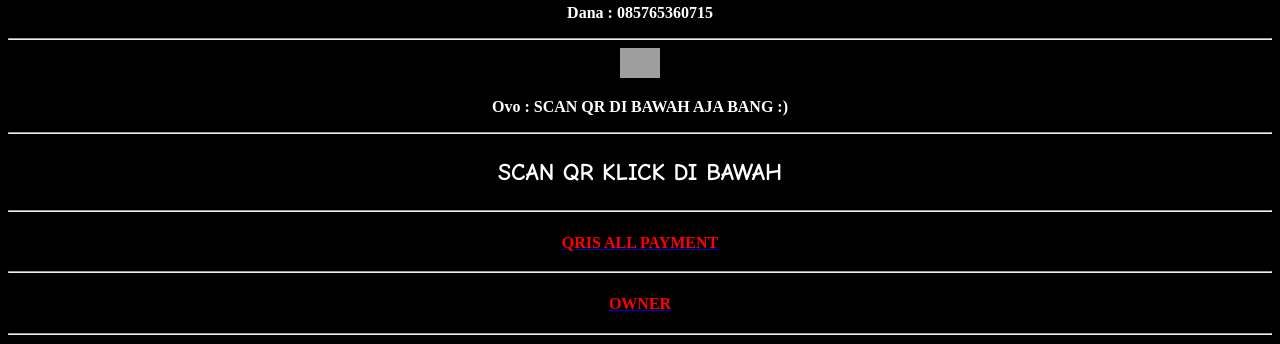
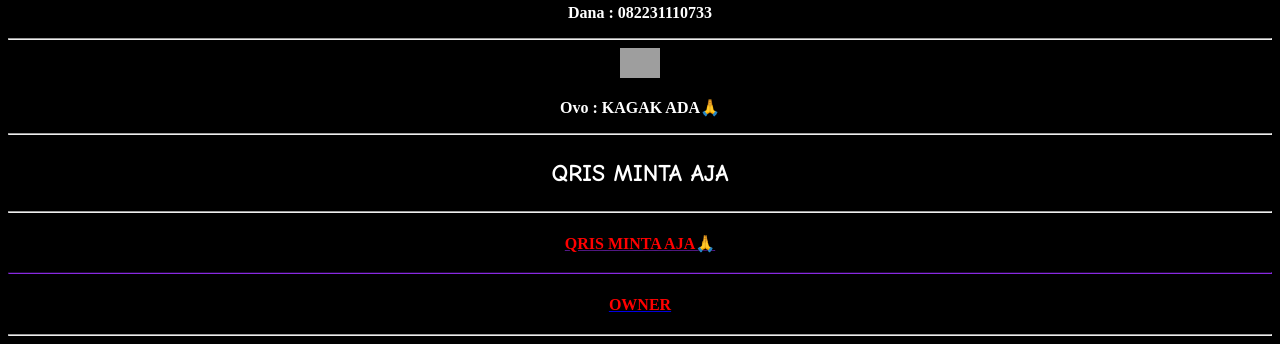
Before and after one commit to AllpayVenss/AllpayVenss.github.io, a plain HTML site: page index.html in a window 1280 px wide. Shown: the part 574-918 px from the top of the page. Drawn offline with Linux system fonts and the light colour scheme; grey boxes are pictures that could not be loaded.

Commit message:
Update and rename 5_6316578724003189926.html to index.html

```diff
--- a/5_6316578724003189926.html
+++ b/index.html
@@ -64,24 +64,24 @@
     <hr/>
  <img class="img-fluid" style="max-height: 30px" src="https://telegra.ph/file/c40e722ccd7e737c54d03.jpg">
 </p>
-<point style = "font-weight: bold;"> Gopay : SCAN QR DI BAWAH AJA BANG:) </br>
+<point style = "font-weight: bold;"> Gopay : 082131818923 </br>
 </p>
     <hr/>
 <img class="img-fluid" style="max-height: 30px" src="https://statis-images.s3.ap-southeast-1.amazonaws.com/global/payment/V2/IDR/epayment/dana.webp">
 </p>
-<point style = "font-weight: bold;"> Dana : 085765360715 </br>
+<point style = "font-weight: bold;"> Dana : 082231110733 </br>
 </p>
     <hr/>
     <img class="img-fluid" style="max-height: 30px" src="https://telegra.ph/file/36bfcc1a9052b3a50126c.jpg">
     </p>
-<point style = "font-weight: bold;"> Ovo : SCAN QR DI BAWAH AJA BANG :) </br>
+<point style = "font-weight: bold;"> Ovo : KAGAK ADA🙏 </br>
 </p>
 <hr/>
-  <h2>SCAN QR KLICK DI BAWAH</h2>
+  <h2>QRIS MINTA AJA</h2>
     <hr/>
     <p>
 </font>
-<h3><font size="3"><a href="https://i.ibb.co.com/rmQ6ktq/file-67879.jpg"><font color="red">QRIS ALL PAYMENT</font>
+<h3><font size="3"><a href=""><font color="red">QRIS MINTA AJA🙏</font>
 </h3>
     <hr/>
  <h3><font size="3"><a href="https://wa.me/6285864743922"><font color="red">OWNER</font>
```
